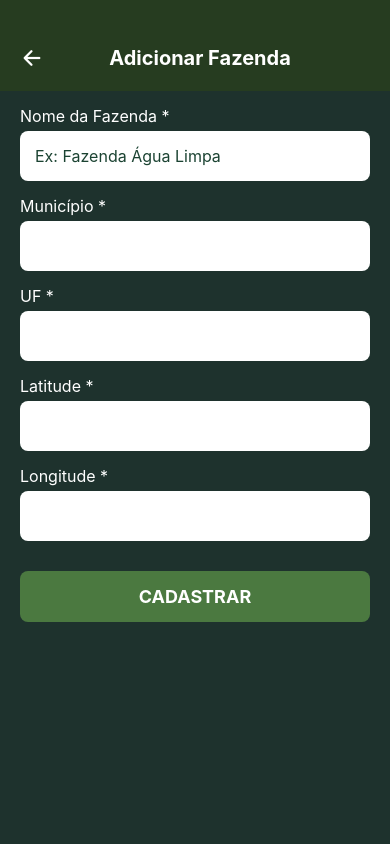
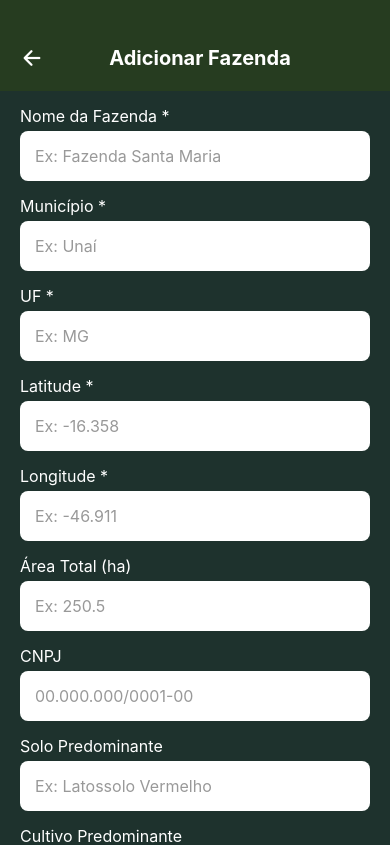
Before and after one commit to 4MuriloRT/Terra-Mobile, a React Native app: screen /AddFarmScreen in a window 390 px wide. Shown: the top 845 px of the page. Built offline with nearby package versions, Linux system fonts and the light colour scheme.

Commit message:
feat: adiciona funcionalidades de edição e exclusão na tela AddFarmScreen, atualiza a interface FarmData e implementa funções de API para manipulação de fazendas

```diff
--- a/src/components/Colors.tsx
+++ b/src/components/Colors.tsx
@@ -7,5 +7,6 @@ export const colors = {
   textSecondary: "#6C757D", // Marrom acinzentado para textos secundários
   accent: "#D4A373", // Dourado antigo (detalhes e botões)
   white: "#FFFFFF",
-  blue: "#0000FF", // (mantido caso esteja em uso)
+  blue: "#0000FF",
+  danger: '#dc3545', // (mantido caso esteja em uso)
 };
--- a/src/pages/Fazendas/AddFarmScreen.tsx
+++ b/src/pages/Fazendas/AddFarmScreen.tsx
@@ -1,4 +1,4 @@
-import React, { useState, useEffect } from "react"; // ✅ CORREÇÃO APLICADA AQUI
+import React, { useState, useEffect } from "react";
 import {
   View,
   Text,
@@ -17,7 +17,7 @@ import AsyncStorage from "@react-native-async-storage/async-storage";
 
 import { RootStackParamList, Farm } from "../../screens/Types";
 import { colors } from "../../components/Colors";
-import { createFarm } from "../../services/api";
+import { createFarm, updateFarm, deleteFarm } from "../../services/api";
 
 type AddFarmScreenRouteProp = RouteProp<RootStackParamList, "AddFarmScreen">;
 type NavigationProp = StackNavigationProp<RootStackParamList, "AddFarmScreen">;
@@ -28,29 +28,19 @@ export default function AddFarmScreen() {
   const farmToEdit = route.params?.farm;
   const isEditMode = !!farmToEdit;
 
-  // Estados para o formulário
-  const [nome, setNome] = useState(farmToEdit?.nome || "");
-  const [latitude, setLatitude] = useState(
-    farmToEdit?.latitude.toString() || ""
-  );
-  const [longitude, setLongitude] = useState(
-    farmToEdit?.longitude.toString() || ""
-  );
-  const [municipio, setMunicipio] = useState(farmToEdit?.municipio || "");
-  const [uf, setUf] = useState(farmToEdit?.uf || "");
-  const [cnpj, setCnpj] = useState(farmToEdit?.cnpj || "");
-  const [areaTotal, setAreaTotal] = useState(
-    farmToEdit?.areaTotal?.toString() || ""
-  );
-  const [soloPredominante, setSoloPredominante] = useState(
-    farmToEdit?.soloPredominante || ""
-  );
-  const [cultivoPredominante, setCultivoPredominante] = useState(
-    farmToEdit?.cultivoPredominante || ""
-  );
+  // --- Estados para o formulário ---
+  const [nome, setNome] = useState("");
+  const [latitude, setLatitude] = useState("");
+  const [longitude, setLongitude] = useState("");
+  const [municipio, setMunicipio] = useState("");
+  const [uf, setUf] = useState("");
+  const [cnpj, setCnpj] = useState("");
+  const [areaTotal, setAreaTotal] = useState("");
+  const [soloPredominante, setSoloPredominante] = useState("");
+  const [cultivoPredominante, setCultivoPredominante] = useState("");
 
   useEffect(() => {
-    // Se estiver no modo de edição, popula os campos
+    // Popula os campos APENAS se estiver em modo de edição
     if (isEditMode && farmToEdit) {
       setNome(farmToEdit.nome);
       setLatitude(farmToEdit.latitude.toString());
@@ -89,26 +79,62 @@ export default function AddFarmScreen() {
         longitude: parseFloat(longitude.replace(",", ".")),
         municipio,
         uf,
-        ...(cnpj && { cnpj }),
-        ...(areaTotal && {
-          areaTotal: parseFloat(areaTotal.replace(",", ".")),
-        }),
-        ...(soloPredominante && { soloPredominante }),
-        ...(cultivoPredominante && { cultivoPredominante }),
+        cnpj,
+        areaTotal: areaTotal
+          ? parseFloat(areaTotal.replace(",", "."))
+          : undefined,
+        soloPredominante,
+        cultivoPredominante,
+        ativo: true,
       };
 
-      if (isEditMode) {
-        // Lógica para ATUALIZAR uma fazenda (será implementada no futuro)
-        Alert.alert("Info", "Funcionalidade de editar em desenvolvimento.");
+      if (isEditMode && farmToEdit) {
+        await updateFarm(Number(farmToEdit.id), farmData, token);
+        Alert.alert("Sucesso!", "Fazenda atualizada com sucesso.");
       } else {
-        // Lógica para CRIAR uma nova fazenda
         await createFarm(farmData, token);
         Alert.alert("Sucesso!", "Fazenda cadastrada com sucesso.");
-        navigation.goBack();
       }
+      navigation.goBack();
     } catch (error: any) {
-      Alert.alert("Erro ao Salvar", error.message);
+      Alert.alert(
+        "Erro ao Salvar",
+        error.message || "Não foi possível conectar ao servidor."
+      );
     }
+  };
+
+  const handleDelete = async () => {
+    if (!isEditMode || !farmToEdit) return;
+    console.log("Tentando deletar a fazenda com ID:", farmToEdit.id); // Adicione esta linha
+    Alert.alert(
+      "Confirmar Exclusão",
+      `Tem certeza que deseja deletar a fazenda "${farmToEdit.nome}"?`,
+      [
+        { text: "Cancelar", style: "cancel" },
+        {
+          text: "Deletar",
+          style: "destructive",
+          onPress: async () => {
+            try {
+              const token = await AsyncStorage.getItem("@TerraManager:token");
+              if (!token) {
+                Alert.alert("Erro de Autenticação", "Sessão expirada.");
+                return;
+              }
+              await deleteFarm(Number(farmToEdit.id), token);
+              Alert.alert("Sucesso!", "Fazenda deletada com sucesso.");
+              navigation.goBack();
+            } catch (error: any) {
+              Alert.alert(
+                "Erro ao Deletar",
+                error.message || "Não foi possível realizar a operação."
+              );
+            }
+          },
+        },
+      ]
+    );
   };
 
   return (
@@ -139,7 +165,8 @@ export default function AddFarmScreen() {
             style={styles.input}
             value={nome}
             onChangeText={setNome}
-            placeholder="Ex: Fazenda Água Limpa"
+            placeholder="Ex: Fazenda Santa Maria"
+            placeholderTextColor="#999"
           />
 
           <Text style={styles.inputLabel}>Município *</Text>
@@ -147,6 +174,8 @@ export default function AddFarmScreen() {
             style={styles.input}
             value={municipio}
             onChangeText={setMunicipio}
+            placeholder="Ex: Unaí"
+            placeholderTextColor="#999"
           />
 
           <Text style={styles.inputLabel}>UF *</Text>
@@ -155,6 +184,9 @@ export default function AddFarmScreen() {
             value={uf}
             onChangeText={setUf}
             maxLength={2}
+            autoCapitalize="characters"
+            placeholder="Ex: MG"
+            placeholderTextColor="#999"
           />
 
           <Text style={styles.inputLabel}>Latitude *</Text>
@@ -163,6 +195,8 @@ export default function AddFarmScreen() {
             value={latitude}
             onChangeText={setLatitude}
             keyboardType="numeric"
+            placeholder="Ex: -16.358"
+            placeholderTextColor="#999"
           />
 
           <Text style={styles.inputLabel}>Longitude *</Text>
@@ -171,16 +205,65 @@ export default function AddFarmScreen() {
             value={longitude}
             onChangeText={setLongitude}
             keyboardType="numeric"
+            placeholder="Ex: -46.911"
+            placeholderTextColor="#999"
+          />
+
+          <Text style={styles.inputLabel}>Área Total (ha)</Text>
+          <TextInput
+            style={styles.input}
+            value={areaTotal}
+            onChangeText={setAreaTotal}
+            keyboardType="numeric"
+            placeholder="Ex: 250.5"
+            placeholderTextColor="#999"
+          />
+
+          <Text style={styles.inputLabel}>CNPJ</Text>
+          <TextInput
+            style={styles.input}
+            value={cnpj}
+            onChangeText={setCnpj}
+            keyboardType="numeric"
+            placeholder="00.000.000/0001-00"
+            placeholderTextColor="#999"
+          />
+
+          <Text style={styles.inputLabel}>Solo Predominante</Text>
+          <TextInput
+            style={styles.input}
+            value={soloPredominante}
+            onChangeText={setSoloPredominante}
+            placeholder="Ex: Latossolo Vermelho"
+            placeholderTextColor="#999"
+          />
+
+          <Text style={styles.inputLabel}>Cultivo Predominante</Text>
+          <TextInput
+            style={styles.input}
+            value={cultivoPredominante}
+            onChangeText={setCultivoPredominante}
+            placeholder="Ex: Soja"
+            placeholderTextColor="#999"
           />
 
           <TouchableOpacity
-            style={styles.createButton}
+            style={styles.actionButton}
             onPress={handleCreateOrUpdate}
           >
-            <Text style={styles.createButtonText}>
+            <Text style={styles.actionButtonText}>
               {isEditMode ? "SALVAR ALTERAÇÕES" : "CADASTRAR"}
             </Text>
           </TouchableOpacity>
+
+          {isEditMode && (
+            <TouchableOpacity
+              style={[styles.actionButton, styles.deleteButton]}
+              onPress={handleDelete}
+            >
+              <Text style={styles.actionButtonText}>DELETAR FAZENDA</Text>
+            </TouchableOpacity>
+          )}
         </ScrollView>
       </View>
     </KeyboardAvoidingView>
@@ -211,7 +294,7 @@ const styles = StyleSheet.create({
   },
   formContent: {
     paddingHorizontal: 20,
-    paddingBottom: 20,
+    paddingBottom: 40,
   },
   inputLabel: {
     fontSize: 16,
@@ -227,16 +310,20 @@ const styles = StyleSheet.create({
     fontSize: 16,
     color: colors.textPrimary,
   },
-  createButton: {
+  actionButton: {
     backgroundColor: colors.secondary,
     borderRadius: 8,
     paddingVertical: 15,
     alignItems: "center",
     marginTop: 30,
   },
-  createButtonText: {
+  actionButtonText: {
     color: colors.white,
     fontSize: 18,
     fontWeight: "bold",
   },
+  deleteButton: {
+    backgroundColor: colors.danger,
+    marginTop: 15,
+  },
 });
```
Also changed, not shown: src/services/api.ts (+100 -32 lines).
